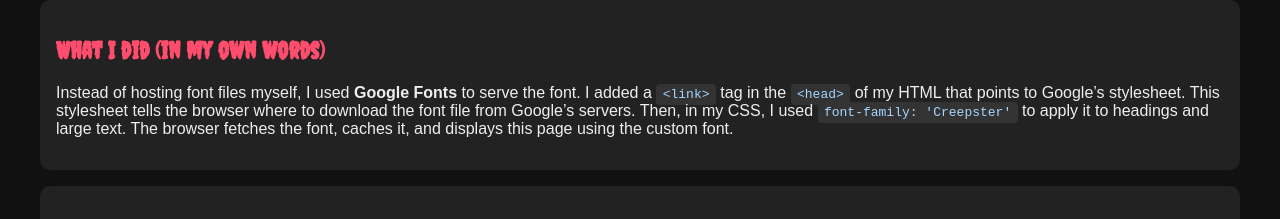
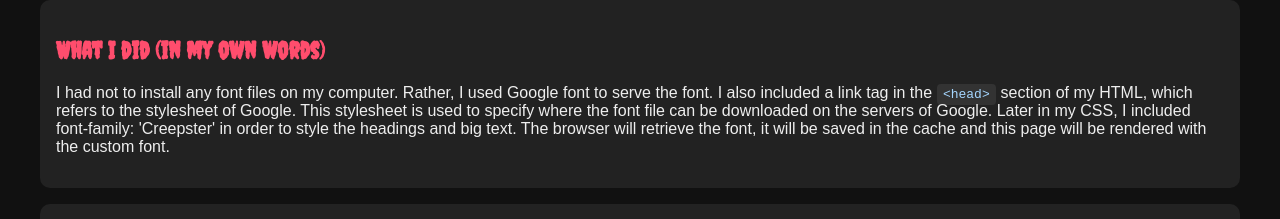
Before and after one commit to lk696-arch/ITC505, a plain HTML site: page lab-3/index.html in a window 1280 px wide. Shown: the part 120-339 px from the top of the page. Drawn offline with Linux system fonts and the light colour scheme.

Commit message:
Update index.html

```diff
--- a/lab-3/index.html
+++ b/lab-3/index.html
@@ -50,12 +50,9 @@
   <div class="card">
     <h2>What I did (in my own words)</h2>
     <p>
-      Instead of hosting font files myself, I used <strong>Google Fonts</strong> to serve the font.
-      I added a <code>&lt;link&gt;</code> tag in the <code>&lt;head&gt;</code> of my HTML that points
-      to Google’s stylesheet. This stylesheet tells the browser where to download the font file from
-      Google’s servers. Then, in my CSS, I used <code>font-family: 'Creepster'</code> to apply it to
-      headings and large text. The browser fetches the font, caches it, and displays this page using
-      the custom font.
+    I had not to install any font files on my computer. Rather, I used Google font to serve the font.
+    I also included a link tag in the <code>&lt;head&gt;</code> section of my HTML, which refers to the stylesheet of Google. This stylesheet is used to specify where the font file can be downloaded on the servers of Google.
+    Later in my CSS, I included font-family: 'Creepster' in order to style the headings and big text. The browser will retrieve the font, it will be saved in the cache and this page will be rendered with the custom font.
     </p>
   </div>
 
```
